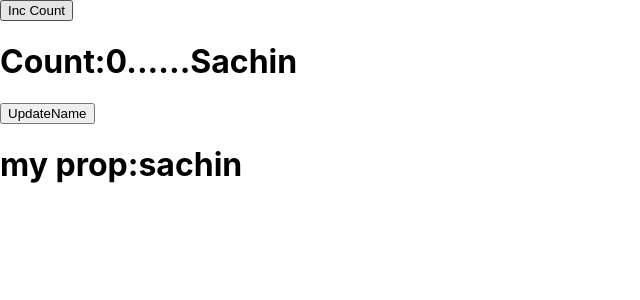
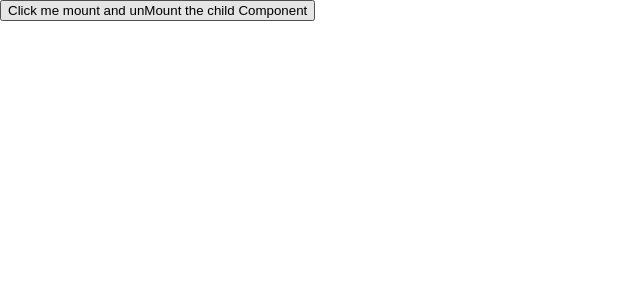
Before and after one commit to ArpithaPuttegowda/Reactjs8amApril, a React (Create React App) app in the folder sampleproject/: page / in a window 1280 px wide. Shown: the top 300 px of the page, without its empty margins (0-640 px from the left). Built offline with nearby package versions, Linux system fonts and the light colour scheme.

Commit message:
life cycle update and unmounting

```diff
--- a/sampleproject/src/App.js
+++ b/sampleproject/src/App.js
@@ -12,6 +12,7 @@ import SetState1 from "./Component/SetState1";
 import SetState2 from "./Component/SetState2Cb";
 import SetState3 from "./Component/SetStateCBasFirstArg";
 import FancyInput from "./Component/UseImperative";
+import UnMountingLifeCycle from "./UnMountingLifeCycle";
 
 class App extends Component {
   state = {
@@ -43,11 +44,12 @@ class App extends Component {
           Click me
         </button> */}
         {/* <LifeCycleMethods /> */}
-        <LifeCycleMethods1
+        {/* <LifeCycleMethods1
           name={this.state.name}
           loc="Mumbai"
           getName={this.getName}
-        />
+        /> */}
+        <UnMountingLifeCycle />
       </>
     );
   }
--- /dev/null
+++ b/sampleproject/src/UnMountingLifeCycle.js
@@ -0,0 +1,39 @@
+import React, {Component} from "react";
+
+export default class UnMountingLifeCycle extends Component {
+  constructor() {
+    super();
+    this.state = {
+      isChildMount: false
+    };
+  }
+  render() {
+    return (
+      <div>
+        {this.state.isChildMount && <Child />}
+        <button
+          onClick={() =>
+            this.setState({isChildMount: !this.state.isChildMount})
+          }
+        >
+          Click me mount and unMount the child Component
+        </button>
+      </div>
+    );
+  }
+}
+
+class Child extends Component {
+  componentWillUnmount() {
+    alert("I'm unmounting");
+    clearInterval(this.id);
+  }
+  render() {
+    return <div>Child</div>;
+  }
+  componentDidMount() {
+    this.id = setInterval(() => {
+      console.log("I'm setInterval");
+    }, 5000);
+  }
+}
```
